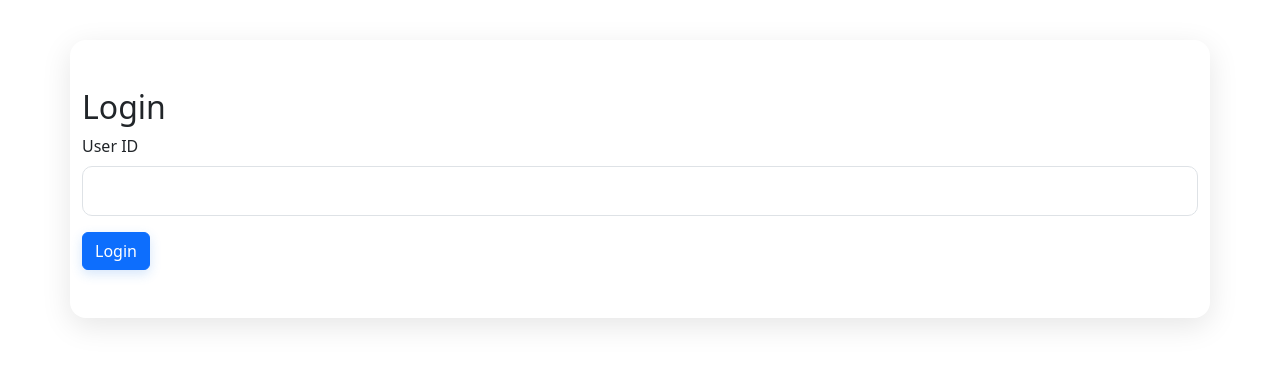
After one commit to SwathiMeghanaKR/SecureDecentralizedAuditSystem, a Flask app: page /login in a window 1280 px wide. The commit adds this page. Shown: the top 365 px of the page. Run offline with Flask 3, Linux system fonts and the light colour scheme.

Commit message:
added login feature and updated the css

```diff
--- a/app/routes.py
+++ b/app/routes.py
@@ -1,6 +1,7 @@
-from flask import Blueprint, render_template, request, redirect, url_for
 from app.audit import create_audit_record
 from app.auth import verify_signature
+
+from flask import Blueprint, render_template, request, redirect, url_for, session, flash
 import json
 
 main = Blueprint('main', __name__)
@@ -9,11 +10,11 @@ main = Blueprint('main', __name__)
 def index():
     return render_template("index.html")
 
-@main.route('/logs')
-def view_logs():
-    with open('data/audit_log.json') as f:
-        logs = json.load(f)
-    return render_template("view_logs.html", logs=logs)
+# @main.route('/logs')
+# def view_logs():
+#     with open('data/audit_log.json') as f:
+#         logs = json.load(f)
+#     return render_template("view_logs.html", logs=logs)
 
 @main.route('/add', methods=['GET', 'POST'])
 def add_log():
@@ -24,3 +25,50 @@ def add_log():
         create_audit_record(patient_id, user_id, action, f'keys/{user_id}_private.pem')
         return redirect(url_for('main.view_logs'))
     return render_template("add_record.html")
+
+####
+
+def load_users():
+    with open('data/users.json') as f:
+        return json.load(f)
+
+def get_user_role(user_id):
+    users = load_users()
+    for user in users:
+        if user['user_id'] == user_id:
+            return user['role']
+    return None
+@main.route('/login', methods=['GET', 'POST'])
+def login():
+    if request.method == 'POST':
+        user_id = request.form['user_id']
+        role = get_user_role(user_id)
+        if role:
+            session['user_id'] = user_id
+            session['role'] = role
+            return redirect(url_for('main.view_logs'))
+        else:
+            flash("User not found.")
+    return render_template("login.html")
+@main.route('/logout')
+def logout():
+    session.clear()
+    return redirect(url_for('main.login'))
+@main.route('/logs', methods=['GET', 'POST'])
+def view_logs():
+    if 'user_id' not in session:
+        return redirect(url_for('main.login'))
+
+    user_id = session['user_id']
+    role = session['role']
+    patient_filter = request.args.get('patient_id') or request.form.get('patient_id')
+
+    with open('data/audit_log.json') as f:
+        logs = json.load(f)
+
+    if role == 'patient':
+        logs = [log for log in logs if log['patient_id'] == user_id]
+    elif patient_filter:
+        logs = [log for log in logs if log['patient_id'] == patient_filter]
+
+    return render_template("view_logs.html", logs=logs, patient_id=patient_filter, user_id=user_id, role=role)
--- /dev/null
+++ b/data/users.json
@@ -0,0 +1,5 @@
+[
+    { "user_id": "auditor1", "role": "auditor" },
+    { "user_id": "patient123", "role": "patient" },
+    { "user_id": "patient789", "role": "patient" }
+  ]
--- a/server.py
+++ b/server.py
@@ -17,6 +17,7 @@ from flask import Flask
 
 def create_app():
     app = Flask(__name__)
+    app.secret_key = 'supersecurekey'
     app.register_blueprint(main)
     return app
 
--- /dev/null
+++ b/static/styles.css
@@ -0,0 +1,146 @@
+/* Import Google Fonts */
+@import url('https://fonts.googleapis.com/css2?family=Inter:wght@400;600&display=swap');
+
+:root {
+    --primary-color: #2f80ed;
+    --secondary-color: #56ccf2;
+    --bg-color: #a2eed4;
+    --card-bg: #ffffff10;
+    --text-color: #333;
+    --btn-hover: #1c63c4;
+    --table-bg: #ffffff15;
+    --border-radius: 16px;
+}
+
+body {
+    font-family: 'Inter', sans-serif;
+    background: linear-gradient(to right, #e0ecf8, #f4f8fb);
+    color: var(--text-color);
+    margin: 0;
+    padding: 0;
+}
+
+/* Main content wrapper */
+.container {
+    max-width: 960px;
+    margin: 40px auto;
+    background: rgba(255, 255, 255, 0.65);
+    backdrop-filter: blur(10px);
+    border-radius: var(--border-radius);
+    box-shadow: 0 8px 30px rgba(0, 0, 0, 0.1);
+    padding: 40px 50px;
+    transition: 0.3s ease;
+}
+
+/* Headings */
+h1, h2 {
+    color: var(--primary-color);
+    font-weight: 600;
+    margin-bottom: 20px;
+}
+
+/* Paragraphs */
+p {
+    font-size: 1rem;
+    color: #444;
+}
+
+/* Buttons */
+.btn {
+    padding: 10px 18px;
+    font-weight: 500;
+    font-size: 1rem;
+    border-radius: 12px;
+    transition: all 0.2s ease-in-out;
+    box-shadow: 0 4px 12px rgba(47, 128, 237, 0.2);
+}
+
+.btn-primary {
+    background-color: var(--primary-color);
+    border: none;
+    color: #fff;
+}
+
+.btn-primary:hover {
+    background-color: var(--btn-hover);
+    transform: translateY(-2px);
+}
+
+.btn-outline-secondary {
+    border-color: #ccc;
+    color: #333;
+}
+
+.btn-outline-secondary:hover {
+    background-color: #e2e6ea;
+    color: #000;
+}
+
+/* Logout button */
+.btn-danger {
+    background-color: #e74c3c;
+    border-color: #e74c3c;
+}
+
+.btn-danger:hover {
+    background-color: #c0392b;
+}
+
+/* Table */
+.table {
+    background-color: var(--table-bg);
+    border-radius: var(--border-radius);
+    overflow: hidden;
+    box-shadow: 0 4px 16px rgba(0, 0, 0, 0.05);
+}
+
+.table th {
+    background-color: #ecf1f7;
+    font-weight: 600;
+    color: #333;
+}
+
+.table td, .table th {
+    padding: 12px 16px;
+    vertical-align: middle;
+}
+
+/* Input group */
+.input-group input,
+.input-group select {
+    border-radius: 10px;
+    padding: 10px;
+}
+
+/* Form styling */
+form .form-control {
+    border-radius: 10px;
+    padding: 12px;
+}
+
+form label {
+    font-weight: 500;
+    margin-bottom: 5px;
+}
+
+/* Animate fade in */
+.container {
+    animation: fadeIn 0.6s ease-in-out;
+}
+
+@keyframes fadeIn {
+    from {
+        opacity: 0;
+        transform: translateY(10px);
+    }
+    to {
+        opacity: 1;
+        transform: translateY(0);
+    }
+}
+
+/* Icon styling if you use Bootstrap Icons */
+.bi {
+    margin-right: 8px;
+    vertical-align: text-bottom;
+}
--- a/templates/add_record.html
+++ b/templates/add_record.html
@@ -3,6 +3,8 @@
 <head>
     <title>Add Audit Record</title>
     <link rel="stylesheet" href="https://cdn.jsdelivr.net/npm/bootstrap@5.3.0/dist/css/bootstrap.min.css">
+    <link href="https://cdn.jsdelivr.net/npm/bootstrap-icons@1.10.5/font/bootstrap-icons.css" rel="stylesheet">
+    <link rel="stylesheet" href="../static/styles.css">
 </head>
 <body class="container py-5">
     <h2 class="mb-4">Add Audit Record</h2>
--- /dev/null
+++ b/templates/login.html
@@ -0,0 +1,20 @@
+<!DOCTYPE html>
+<html>
+<head>
+    <title>Login</title>
+    <link rel="stylesheet" href="../static/styles.css">
+    <link rel="stylesheet" href="https://cdn.jsdelivr.net/npm/bootstrap@5.3.0/dist/css/bootstrap.min.css">
+    <link href="https://cdn.jsdelivr.net/npm/bootstrap-icons@1.10.5/font/bootstrap-icons.css" rel="stylesheet">
+
+</head>
+<body class="container py-5">
+    <h2>Login</h2>
+    <form method="POST">
+        <div class="mb-3">
+            <label for="user_id" class="form-label">User ID</label>
+            <input type="text" class="form-control" name="user_id" required>
+        </div>
+        <button type="submit" class="btn btn-primary">Login</button>
+    </form>
+</body>
+</html>
```
Also changed, not shown: app/decrypt_log.py (added, +31 -0 lines), app/secure_log.py (added, +41 -0 lines), data/audit_log.json (+54 -0 lines), templates/index.html (+17 -3 lines), templates/view_logs.html (+52 -1 lines), 8 other files.
